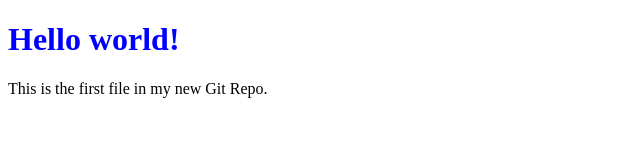
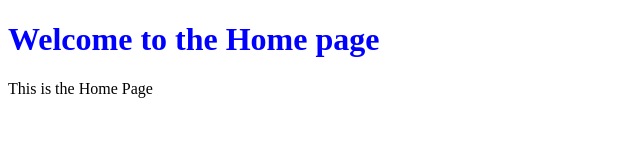
Before and after one commit to gagishmagi/collaborate-website, a plain HTML site: page index.html in a window 1280 px wide. Shown: the whole page, without its empty margins (0-640 px from the left). Drawn offline with Linux system fonts and the light colour scheme.

Commit message:
Finished home page

```diff
--- a/index.html
+++ b/index.html
@@ -1,13 +1,13 @@
 <!DOCTYPE html>
 <html>
 <head>
-<title>Hello World!</title>
+<title>Home</title>
 <link href="style.css" rel="stylesheet" />
 </head>
 <body>
 
-<h1>Hello world!</h1>
-<p>This is the first file in my new Git Repo.</p>
+<h1>Welcome to the Home page</h1>
+<p>This is the Home Page</p>
 
 <script src="script.js"></script>
 </body>
```
